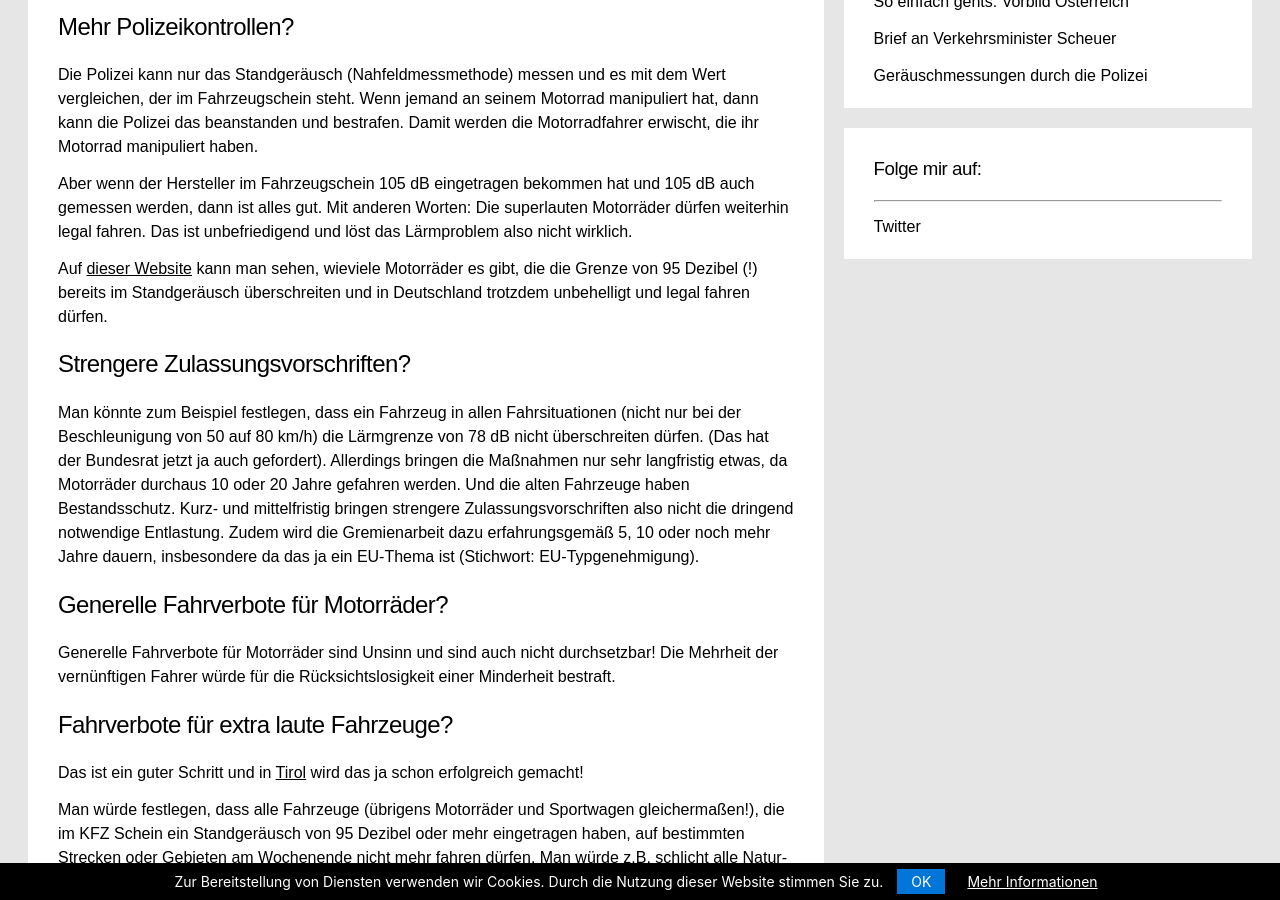
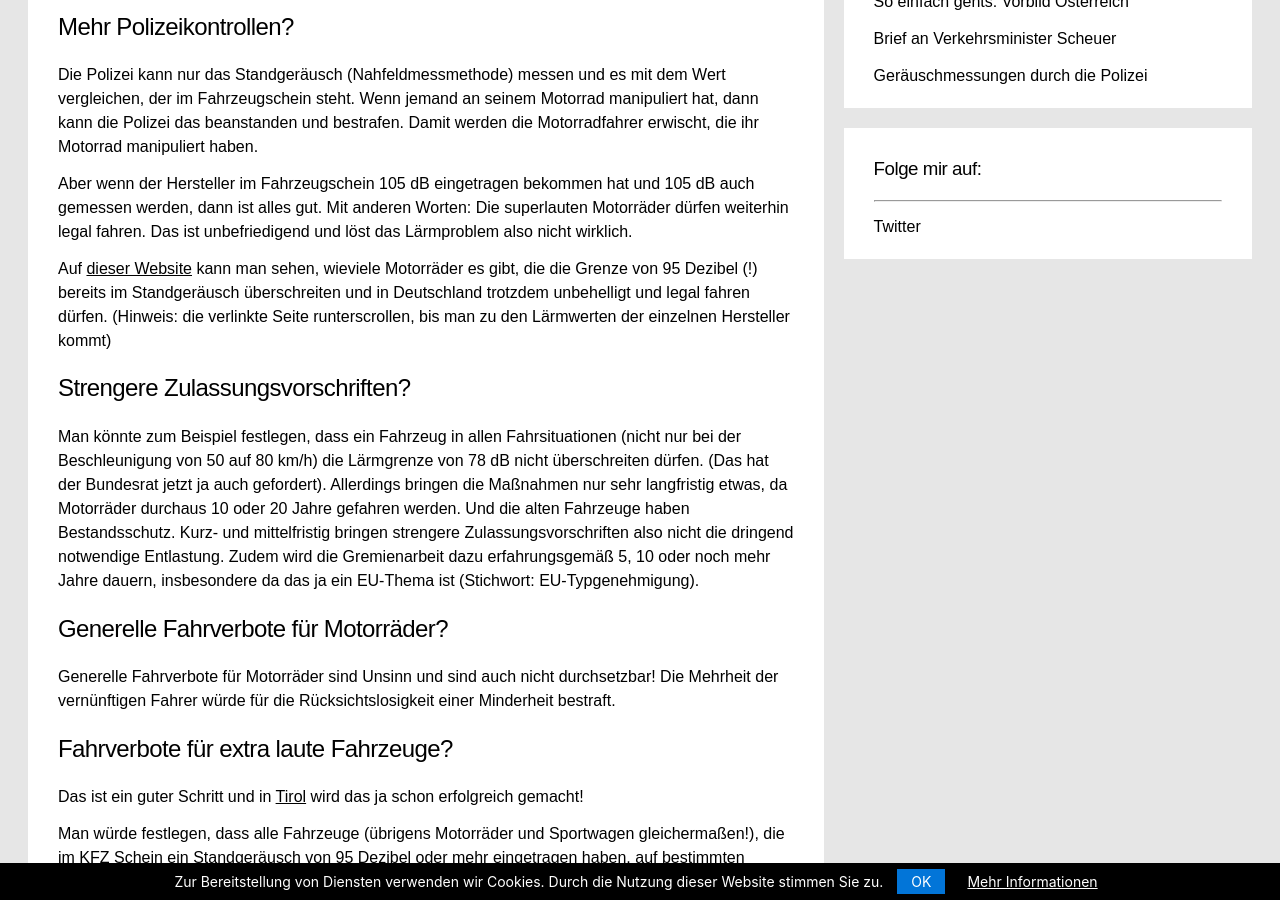
Before and after one commit to rettet-die-stille/rettet-die-stille.github.io, a Jekyll site: the page built from _posts/2020-08-03-was-gegen-motorradlaerm-helfen-wuerde-und-was-nicht.md, in a window 1280 px wide and 900 px high, scrolled down 805 px. Built offline with Jekyll 4.4.1, drawn with Linux system fonts in a browser that asks for light colours.

Commit message:
Update 2020-08-03-was-gegen-motorradlaerm-helfen-wuerde-und-was-nicht.md

```diff
--- a/_posts/2020-08-03-was-gegen-motorradlaerm-helfen-wuerde-und-was-nicht.md
+++ b/_posts/2020-08-03-was-gegen-motorradlaerm-helfen-wuerde-und-was-nicht.md
@@ -11,7 +11,7 @@ Die Polizei kann nur das Standgeräusch (Nahfeldmessmethode) messen und es mit d
 
 Aber wenn der Hersteller im Fahrzeugschein 105 dB eingetragen bekommen hat und 105 dB auch gemessen werden, dann ist alles gut. Mit anderen Worten: Die superlauten Motorräder dürfen weiterhin legal fahren. Das ist unbefriedigend und löst das Lärmproblem also nicht wirklich.
 
-Auf <span style="text-decoration: underline;">[dieser Website](https://www.motorradonline.de/ratgeber/laermfahrverbot-oesterreich-tirol-betroffene-modelle/){:target="_blank"}</span> kann man sehen, wieviele Motorräder es gibt, die die Grenze von 95 Dezibel (!) bereits im Standgeräusch überschreiten und in Deutschland trotzdem unbehelligt und legal fahren dürfen.
+Auf <span style="text-decoration: underline;">[dieser Website](https://www.motorradonline.de/ratgeber/laermfahrverbot-oesterreich-tirol-betroffene-modelle/){:target="_blank"}</span> kann man sehen, wieviele Motorräder es gibt, die die Grenze von 95 Dezibel (!) bereits im Standgeräusch überschreiten und in Deutschland trotzdem unbehelligt und legal fahren dürfen. (Hinweis: die verlinkte Seite runterscrollen, bis man zu den Lärmwerten der einzelnen Hersteller kommt)
 
 ## Strengere Zulassungsvorschriften?
 
```
